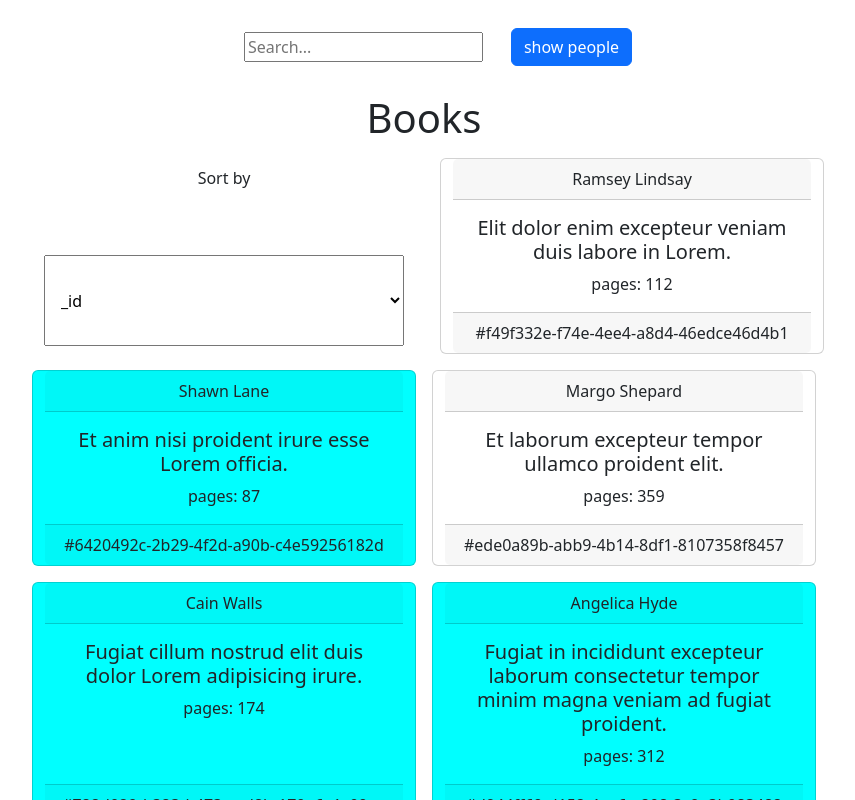
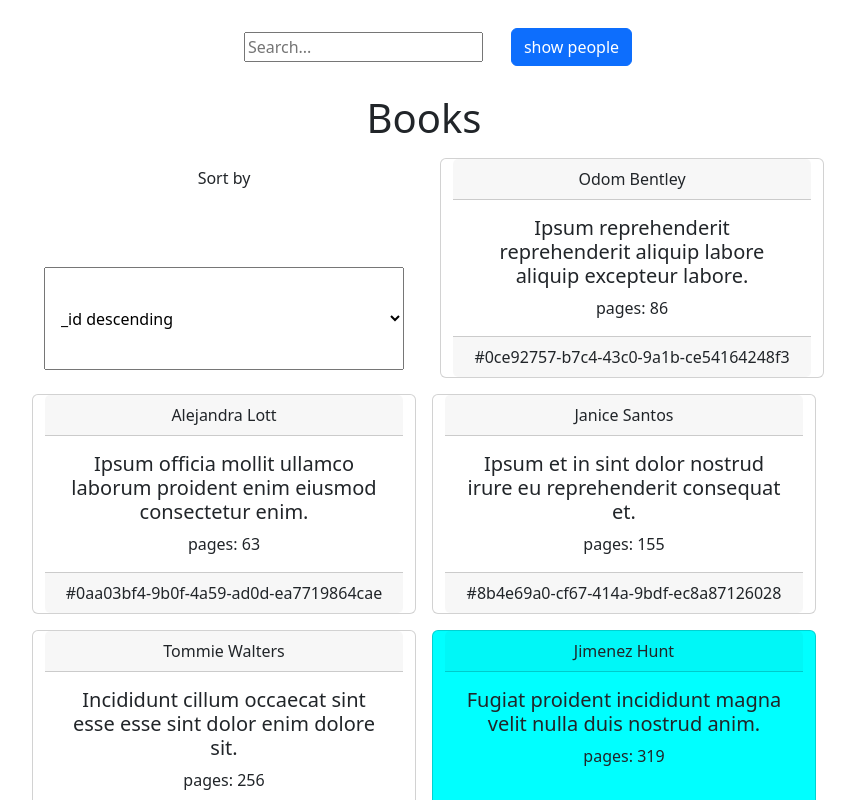
Before and after one commit to willemverbuyst/filter-search-sort, a React (Vite) app: page / in a window 1280 px wide. Shown: the top 800 px of the page, without its empty margins (216-1071 px from the left). Built offline with nearby package versions, Linux system fonts and the light colour scheme.

Commit message:
Extend sort functionality

```diff
--- a/src/App.tsx
+++ b/src/App.tsx
@@ -16,9 +16,11 @@ function App() {
   const [query, setQuery] = useState<string>('');
   const [personProperty, setPersonProperty] = useState<Property<Person>>({
     property: 'firstName',
+    isDescending: true,
   });
   const [bookProperty, setBookProperty] = useState<Property<Book>>({
     property: 'title',
+    isDescending: true,
   });
   const [showBooks, setShowBooks] = useState<boolean>(true);
   const buttonText = showBooks ? 'show people' : 'show books';
@@ -45,13 +47,13 @@ function App() {
           <h1>Persons</h1>
           <Sorters
             object={persons[0]}
-            setProperty={(property) => setPersonProperty({ property })}
+            setProperty={(propertyType) => setPersonProperty(propertyType)}
           />
           {persons
             .filter((person) =>
               search(person, ['firstName', 'surname'], query, true)
             )
-            .sort((a, b) => sort(a, b, personProperty.property))
+            .sort((a, b) => sort(a, b, personProperty))
             .map((person) => (
               <PeopleRenderer {...person} key={person._id} />
             ))}
@@ -61,11 +63,11 @@ function App() {
           <h1>Books</h1>
           <Sorters
             object={books[0]}
-            setProperty={(property) => setBookProperty({ property })}
+            setProperty={(propertyType) => setBookProperty(propertyType)}
           />
           {books
             .filter((book) => search(book, ['title'], query))
-            .sort((a, b) => sort(a, b, bookProperty.property))
+            .sort((a, b) => sort(a, b, bookProperty))
             .map((book) => (
               <BookRenderer {...book} key={book._id} />
             ))}
--- a/src/business/sort.ts
+++ b/src/business/sort.ts
@@ -1,8 +1,14 @@
-export function sort<T>(a: T, b: T, property: keyof T) {
+import { Property } from '../interfaces/Property';
+
+export function sort<T>(a: T, b: T, propertyType: Property<T>) {
+  const { property, isDescending } = propertyType;
+  const result = () => {
     if (a[property] > b[property]) {
       return 1;
     } else if (a[property] < b[property]) {
       return -1;
     }
     return 0;
+  };
+  return isDescending ? result() * -1 : result();
 }
--- a/src/components/Sorters.tsx
+++ b/src/components/Sorters.tsx
@@ -1,8 +1,9 @@
 import { Row } from 'react-bootstrap';
+import { Property } from '../interfaces/Property';
 
 interface Props<T extends Record<PropertyKey, any>> {
   object: T;
-  setProperty: (key: keyof T) => void;
+  setProperty: (propertyType: Property<T>) => void;
 }
 
 export default function Sorters<T extends Record<PropertyKey, any>>(
@@ -16,12 +17,25 @@ export default function Sorters<T extends Record<PropertyKey, any>>(
         id="sorters"
         placeholder="Sort..."
         aria-label="Sort"
-        onChange={(event) => setProperty(event.target.value)}
+        onChange={(event) => {
+          const values = event.target.value.split('-');
+          if (values.length === 2) {
+            setProperty({
+              property: values[0],
+              isDescending: values[1] === 'true',
+            });
+          }
+        }}
       >
         {Object.keys(object).map((key) => (
-          <option key={key} value={key}>
-            {key}
-          </option>
+          <>
+            <option key={`${key}-true`} value={`${key}-true`}>
+              {key} descending
+            </option>
+            <option key={`${key}-false`} value={`${key}-false`}>
+              {key} ascending
+            </option>
+          </>
         ))}
       </select>
     </Row>
--- a/src/interfaces/Property.ts
+++ b/src/interfaces/Property.ts
@@ -1,3 +1,4 @@
 export interface Property<T> {
   property: keyof T;
+  isDescending: boolean;
 }
```
Lines whose indentation alone changed are shown as unchanged.
